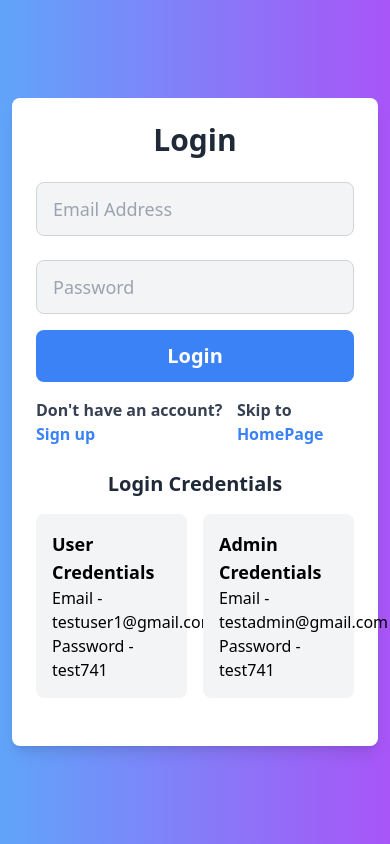
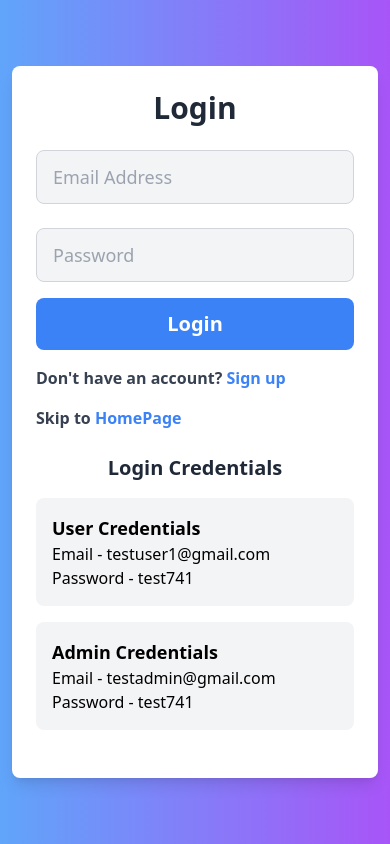
Before and after one commit to shivanshlearnify/carRental, a React (Vite) app: page /signIn in a window 390 px wide. Built offline with nearby package versions, Linux system fonts and the light colour scheme; no server answers; the database is empty; what tailwindcss-gradients would draw is missing.

Commit message:
upadtes in ui

```diff
--- a/src/pages/registration/SignIn.jsx
+++ b/src/pages/registration/SignIn.jsx
@@ -117,7 +117,7 @@ const SignIn = () => {
         >
           Login
         </button>
-        <div className="flex justify-between">
+        <div className="flex justify-between sm:flex-col sm:gap-4">
           <p className="font-semibold text-gray-700">
             Don't have an account?{" "}
             <span
@@ -141,7 +141,7 @@ const SignIn = () => {
           <h2 className="text-center text-xl font-bold text-gray-800">
             Login Credentials
           </h2>
-          <div className="grid grid-cols-1 sm:grid-cols-2 gap-4 mt-4">
+          <div className="grid grid-cols-1 sm:grid-cols-1 gap-4 mt-4">
             <div className="bg-gray-100 rounded-lg p-4">
               <h2 className="text-lg font-semibold">User Credentials</h2>
               <p>Email - testuser1@gmail.com</p>
--- a/src/pages/registration/Signup.jsx
+++ b/src/pages/registration/Signup.jsx
@@ -123,7 +123,7 @@ const Signup = () => {
         >
           Sign Up
         </button>
-        <div className="flex justify-between">
+        <div className="flex justify-between sm:flex-col sm:gap-2">
           <p className="font-semibold text-gray-700">
             Already have an account?{" "}
             <span
--- a/tailwind.config.js
+++ b/tailwind.config.js
@@ -14,9 +14,9 @@ export default {
     screens: {
       'sm': {'min': '0px', 'max': '767px'},
 
-      'md': {'min': '768px', 'max': '1023px'},
+      'md': {'min': '768px', 'max': '1200px'},
 
-      'lg': {'min': '1024px', 'max': '2879px'},
+      'lg': {'min': '1201px', 'max': '2879px'},
 
     },
   },
```
Also changed, not shown: 1 other file (tests, documents, lock files or other folders).
